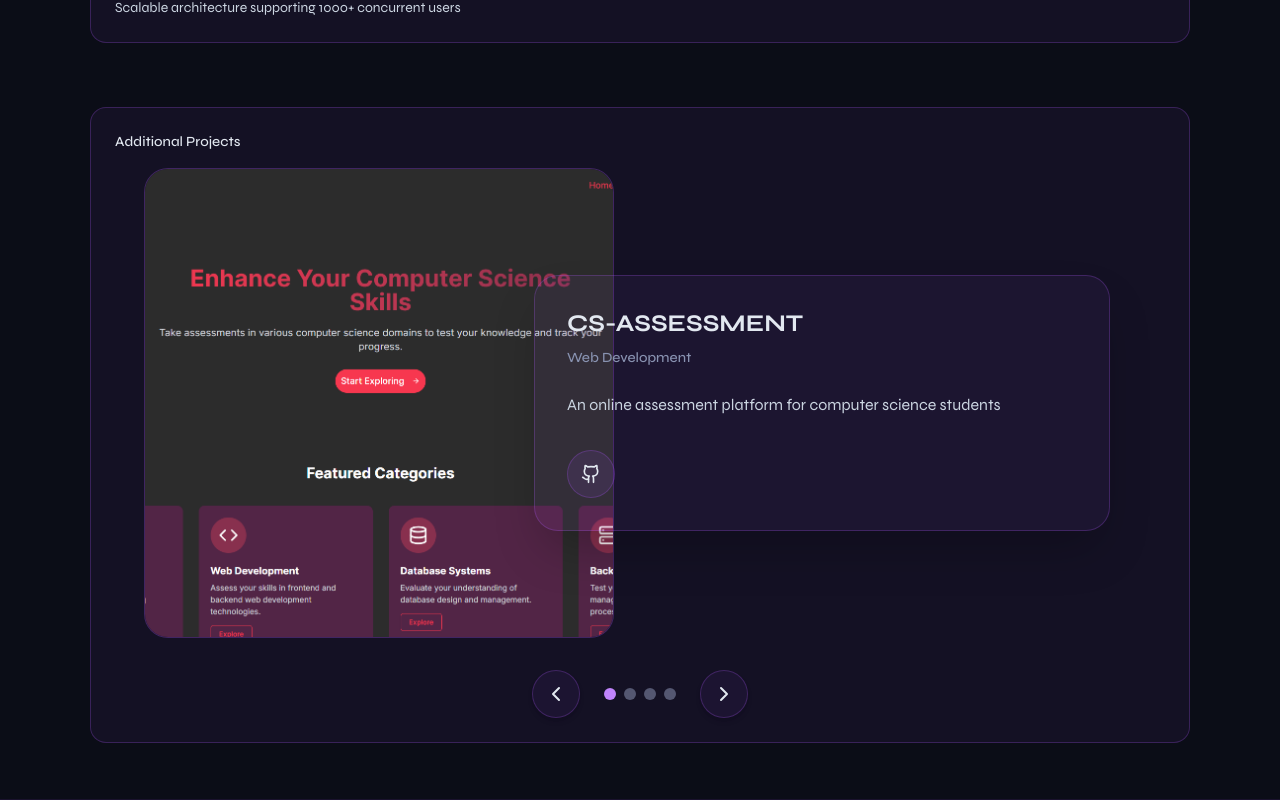
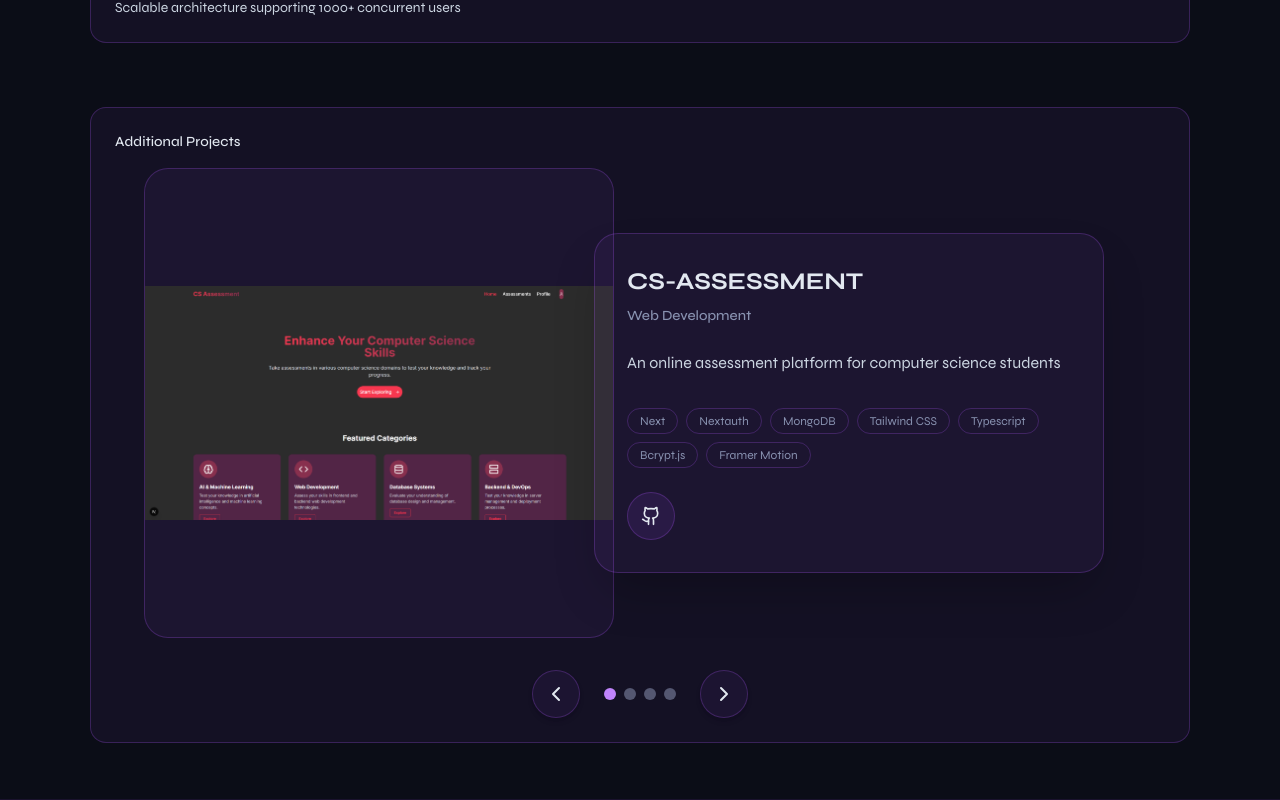
Before and after one commit to Sanidhya14321/Sanidhya_Portfolio, a Next.js app: page /projects in a window 1280 px wide. Shown: the part 3723-4523 px from the top of the page. Built offline with nearby package versions, Linux system fonts and the light colour scheme.

Commit message:
updated projects section and added new components

```diff
--- a/app/projects/page.tsx
+++ b/app/projects/page.tsx
@@ -180,6 +180,7 @@ export default function ProjectsPage() {
         title: `${project.field || "Project"}${project.status ? ` • ${project.status}` : ""}`,
         description: project.description,
         imageUrl: project.image || "https://images.unsplash.com/photo-1498050108023-c5249f4df085?auto=format&fit=crop&w=1200&q=80",
+        techStack: project.tech,
         githubUrl: project.github || undefined,
         demoUrl: project.demo || undefined,
       })),
--- a/components/ui/profile-card-testimonial-carousel.tsx
+++ b/components/ui/profile-card-testimonial-carousel.tsx
@@ -22,6 +22,7 @@ export interface Testimonial {
   title: string;
   description: string;
   imageUrl: string;
+  techStack?: string[];
   githubUrl?: string;
   twitterUrl?: string;
   youtubeUrl?: string;
@@ -120,7 +121,7 @@ export function TestimonialCarousel({ className, testimonials }: TestimonialCaro
                 alt={currentTestimonial.name}
                 width={470}
                 height={470}
-                className="w-full h-full object-cover"
+                className="w-full h-full object-contain"
                 draggable={false}
                 priority
               />
@@ -129,7 +130,7 @@ export function TestimonialCarousel({ className, testimonials }: TestimonialCaro
         </div>
 
         <div
-          className="rounded-3xl shadow-2xl p-8 ml-[-80px] z-10 max-w-xl flex-1 border"
+          className="rounded-3xl shadow-2xl p-8 m-8 ml-[-20px] z-10 max-w-xl flex-1 border"
           style={{
             backgroundColor: cc.bg,
             borderColor: cc.border,
@@ -157,6 +158,23 @@ export function TestimonialCarousel({ className, testimonials }: TestimonialCaro
               <p className="text-base leading-relaxed mb-8" style={{ color: palette.text }}>
                 {currentTestimonial.description}
               </p>
+
+              {currentTestimonial.techStack && currentTestimonial.techStack.length > 0 ? (
+                <div className="mb-6 flex flex-wrap gap-2">
+                  {currentTestimonial.techStack.slice(0, 8).map((tech) => (
+                    <span
+                      key={`${currentTestimonial.name}-${tech}`}
+                      className="rounded-full border px-3 py-1 text-xs"
+                      style={{
+                        borderColor: cc.border,
+                        color: palette.textSecondary,
+                      }}
+                    >
+                      {tech}
+                    </span>
+                  ))}
+                </div>
+              ) : null}
 
               <div className="flex space-x-4">
                 {socialIcons.map(({ icon: IconComponent, url, label }) => (
@@ -232,6 +250,23 @@ export function TestimonialCarousel({ className, testimonials }: TestimonialCaro
                 {currentTestimonial.description}
               </p>
 
+              {currentTestimonial.techStack && currentTestimonial.techStack.length > 0 ? (
+                <div className="mb-5 flex flex-wrap justify-center gap-2">
+                  {currentTestimonial.techStack.slice(0, 6).map((tech) => (
+                    <span
+                      key={`${currentTestimonial.name}-mobile-${tech}`}
+                      className="rounded-full border px-2.5 py-1 text-[11px]"
+                      style={{
+                        borderColor: cc.border,
+                        color: palette.textSecondary,
+                      }}
+                    >
+                      {tech}
+                    </span>
+                  ))}
+                </div>
+              ) : null}
+
               <div className="flex justify-center space-x-4">
                 {socialIcons.map(({ icon: IconComponent, url, label }) => (
                   <Link
--- a/data/portfolio.ts
+++ b/data/portfolio.ts
@@ -61,8 +61,8 @@ export const featuredProjects: PortfolioProject[] = [
     status: "In Development",
     image: "/QuestionFLow/main.png",
     images: ["/QuestionFLow/main.png","/QuestionFLow/1.png", "/QuestionFLow/2.png", "/QuestionFLow/3.png"],
-    github: "",
-    demo: "",
+    github: "https://github.com/Sanidhya14321/Assessment-3.0",
+    demo: "https://assessment-3-0.vercel.app/",
     highlights: [
       "Real-time assessment of user queries with LLMs",
       "Integration with knowledge graph technologies",
```
